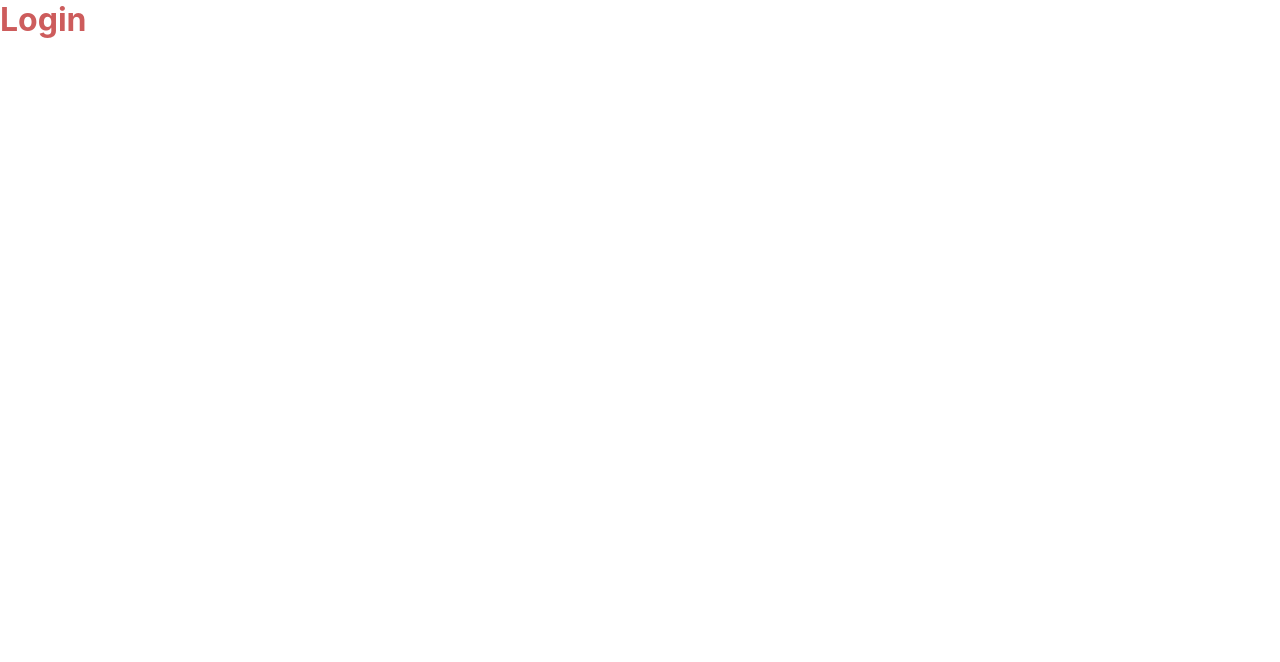
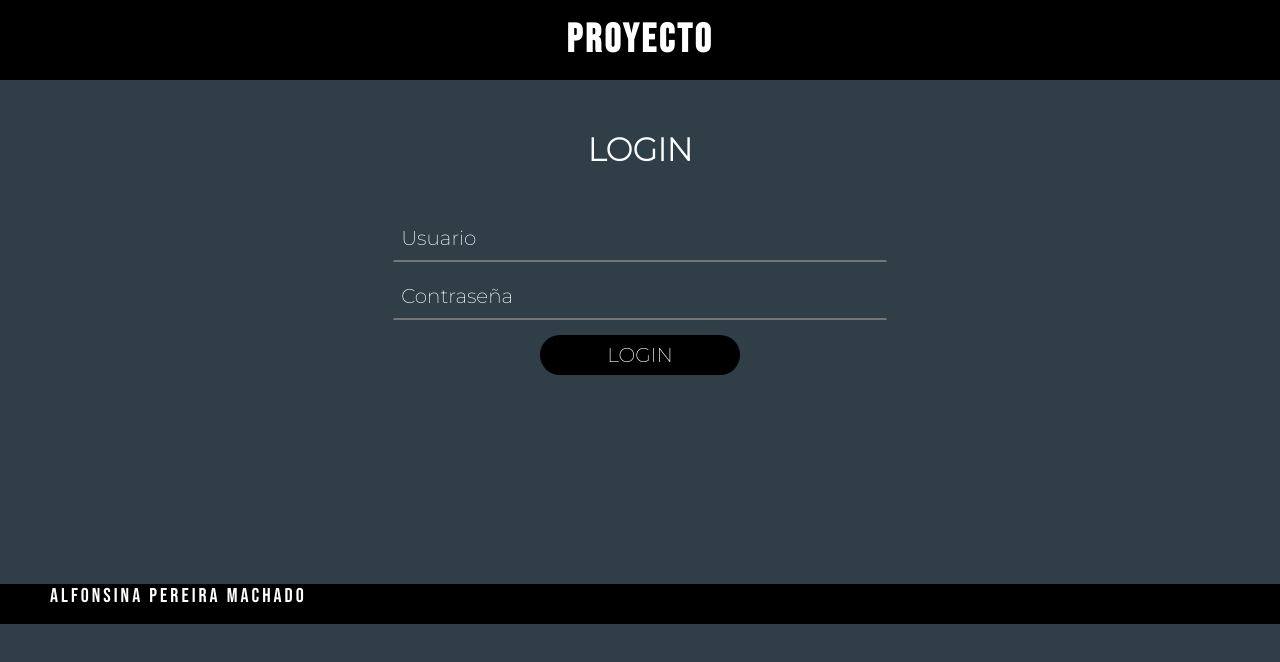
Before and after one commit to Alfonsinapm/taller-Front-End, a React (Create React App) app: page /login in a window 1280 px wide. Shown: the top 662 px of the page. Built offline with nearby package versions, Linux system fonts and the light colour scheme.

Commit message:
se agregan estilos, formularios de registro y login

```diff
--- a/package.json
+++ b/package.json
@@ -8,6 +8,7 @@
     "@testing-library/user-event": "^12.6.3",
     "react": "^17.0.1",
     "react-dom": "^17.0.1",
+    "react-icons": "^4.2.0",
     "react-router-dom": "^5.2.0",
     "react-scripts": "4.0.2",
     "web-vitals": "^1.1.0"
--- a/src/App.js
+++ b/src/App.js
@@ -5,9 +5,13 @@ import Registro from './componentes/Registro/Registro'
 import Login from './componentes/Login/Login'
 import DashboardContainer from './componentes/Dashboard/DashboardContainer'
 import Home from './componentes/general/Home/Home'
+import Header from './componentes/general/Header/Header'
+import Footer from "./componentes/general/Footer/Footer";
+
 function App() {
   return (
     <BrowserRouter>
+    <Header/>
       <Switch>
         <Route exact path="/">
           <Home />
@@ -25,6 +29,7 @@ function App() {
           <Error />
         </Route>
       </Switch>
+      <Footer/>
     </BrowserRouter>
   );
 }
--- a/src/componentes/Login/Login.css
+++ b/src/componentes/Login/Login.css
@@ -1,3 +1,30 @@
 .login-title{
-    color: indianred;
+    color: white;
+    text-transform: uppercase;
+    font-family: 'Montserrat', sans-serif;
+    text-align: center;
+    padding: 50px;
 }
+
+.btn-registro-login{
+    margin-left: auto;
+    margin-right: auto;
+    display: block;
+    width: 200px;
+    height: 40px;
+    border-radius: 20px;
+    background-color: black;
+    border: solid 1px transparent;
+    color: white;
+    font-family: 'Montserrat', sans-serif;
+    font-size: 20px;
+    text-transform: uppercase;
+    transition: all 300ms;
+}
+
+.btn-registro-login:hover{
+    background: rgba(255, 255, 255, 0.096);
+    color: white;
+    border: solid 1px white;
+    font-weight: bold;
+}
--- a/src/componentes/Login/Login.jsx
+++ b/src/componentes/Login/Login.jsx
@@ -3,8 +3,30 @@ import './Login.css'
 import React from 'react'
 
 const Login = () => {
+
+    const manejoLogin = (e) => {
+        e.preventDefault();
+        //fetch("https://randomuser.me/api/?results=20")
+        //     .then(respCompleta => respCompleta.json())
+        //     .then(datos => {
+        //         console.log(datos)
+        //         let mayores40=datos.results.filter((personas)=>personas.dob.age>40)
+        //         console.log(mayores40)
+        //     })
+        //     .catch(e => console.log(e));
+    }
+
     return (
-        <h1 className="login-title">Login</h1>
+        <div>
+            <h1 className="login-title">Login</h1>
+            <div className="form-container">
+                <form onSubmit={manejoLogin} className="registro-form">
+                    <input type="text" className="registro-input" placeholder="Usuario" />
+                    <input type="text" className="registro-input" placeholder="Contraseña" />
+                    <input type="submit" className="btn-registro-login" value="login"/>
+                </form>
+            </div>
+        </div>
     )
 }
 
--- a/src/componentes/Registro/Registro.css
+++ b/src/componentes/Registro/Registro.css
@@ -1,3 +1,47 @@
-.registro-title{
-    color: blueviolet;
+.registro-title {
+    color: white;
+    text-transform: uppercase;
+    font-family: 'Montserrat', sans-serif;
+    text-align: center;
+    padding: 50px;
 }
+
+.form-container {
+    width: 80%;
+    height: 365px;
+    margin-left: auto;
+    margin-right: auto;
+}
+
+.registro-form {
+    width: 80%;
+    margin-left: auto;
+    margin-right: auto;
+}
+
+.registro-input {
+    display: block;
+    width: 60%;
+    height: 40px;
+    margin-left: auto;
+    margin-right: auto;
+    margin-bottom: 15px;
+    background-color: transparent;
+    border-top: solid 1px transparent;
+    border-right: solid 1px transparent;
+    border-left: solid 1px transparent;
+}
+
+::placeholder{
+    font-family: 'Montserrat', sans-serif;
+    font-size: 20px;
+    color: white;
+    padding-left: 7px;
+}
+
+::placeholder:focus{
+    font-family: 'Montserrat', sans-serif;
+    font-size: 20px;
+    color: purple;
+    padding-left: 7px;
+}
--- a/src/componentes/Registro/Registro.jsx
+++ b/src/componentes/Registro/Registro.jsx
@@ -1,9 +1,32 @@
 import './Registro.css'
 
 const Registro = () => {
+
+    const manejoRegistro = (e) => {
+        e.preventDefault();
+        //fetch("https://randomuser.me/api/?results=20")
+        //     .then(respCompleta => respCompleta.json())
+        //     .then(datos => {
+        //         console.log(datos)
+        //         let mayores40=datos.results.filter((personas)=>personas.dob.age>40)
+        //         console.log(mayores40)
+        //     })
+        //     .catch(e => console.log(e));
+    }
+
+
     return (
         <div>
             <h1 className="registro-title">Registro</h1>
+
+            <div className="form-container">
+                <form onSubmit={manejoRegistro} className="registro-form">
+                    <input type="text" className="registro-input" placeholder="Usuario" />
+                    <input type="text" className="registro-input" placeholder="Contraseña" />
+                    <input type="number" className="registro-input" placeholder="Altura" />
+                    <input type="submit" className="btn-registro-login" value="registrarme"/>
+                </form>
+            </div>
         </div>
     )
 }
--- /dev/null
+++ b/src/componentes/general/Footer/Footer.css
@@ -0,0 +1,12 @@
+.footer {
+    height: 40px;
+    background-color: black;
+    color: white;
+    font-family: 'Bebas Neue', cursive;
+    font-size: 20px;
+    letter-spacing: 3px;
+}
+
+.footer-text {
+    margin-left: 50px;
+}
--- /dev/null
+++ b/src/componentes/general/Footer/Footer.jsx
@@ -0,0 +1,11 @@
+import './Footer.css'
+
+const Footer = () => {
+    return (
+        <footer className="footer">
+            <span className="footer-text">Alfonsina Pereira Machado</span>
+        </footer>
+    )
+}
+
+export default Footer
--- /dev/null
+++ b/src/componentes/general/Header/Header.css
@@ -0,0 +1,19 @@
+.header {
+    height: 80px;
+    background-color: black;
+    /*background: radial-gradient(circle, rgba(0, 0, 0, 0.541) 0%, rgba(255, 255, 255, 1) 100%);*/
+    display: flex;
+    align-items: center;
+    justify-content: space-evenly;
+}
+
+.header-logo {
+    text-transform: uppercase;
+    /*color: rgba(0, 0, 0, 0.383);*/
+    color: white;
+    font-family: 'Bebas Neue', cursive;
+    font-size: 40px;
+    letter-spacing: 3px;
+    font-weight: bold;
+    cursor: pointer;
+}
--- /dev/null
+++ b/src/componentes/general/Header/Header.jsx
@@ -0,0 +1,17 @@
+import './Header.css'
+import { useHistory } from 'react-router-dom';
+
+const Header = () => {
+    const history = useHistory();
+    const pushHome = () => {
+        history.push('/');
+    }
+
+    return (
+        <header className="header">
+            <span className="header-logo" onClick={pushHome}>proyecto</span>
+        </header>
+    )
+}
+
+export default Header
--- a/src/componentes/general/Home/Home.css
+++ b/src/componentes/general/Home/Home.css
@@ -1,3 +1,45 @@
 .Home-title{
-    color: dodgerblue;
+    text-align: center;
+    color: rgba(0, 0, 0, 0.52);
+    padding: 50px;
+    text-transform: uppercase;
+    font-family: 'Montserrat', sans-serif;
 }
+.home{
+    margin-top: 40px;
+    height: 465px;
+    width: 50%;
+    margin-left: auto;
+    margin-right: auto;
+    text-align: center;
+}
+.home-container{
+    display: flex;
+    justify-content: space-evenly;
+
+}
+
+.home-button{
+    width: 40%;
+    height: 50px;
+    text-transform: uppercase;
+    font-family: 'Montserrat', sans-serif;
+    font-size: 20px;
+    color: rgb(207, 203, 203);
+    font-weight: bold;
+    border: solid 2px rgb(173, 173, 173);
+    background-color: #2f3e47;
+    transition: all 300ms;
+    border-radius: 30px;
+
+}
+
+.home-button:hover{
+    background-color: rgba(0, 0, 0, 0.52);
+    color: white;
+    border: solid 2px black;
+}
+
+body{
+    background-color: #2f3e47;
+}
--- a/src/componentes/general/Home/Home.jsx
+++ b/src/componentes/general/Home/Home.jsx
@@ -1,24 +1,25 @@
 import './Home.css'
-import {useHistory} from 'react-router-dom';
+import { useHistory } from 'react-router-dom';
 
 const Home = () => {
     const history = useHistory();
 
 
-    const handlePushRegistro =()=>{
+    const handlePushRegistro = () => {
         history.push('/registro');
     }
-    const handlePushLogin =()=>{
+    const handlePushLogin = () => {
         history.push('/login');
     }
 
     return (
-        <>
-        <h1 className="Home-title">Inicio</h1>
-
-        <input type="button" onClick={handlePushRegistro} value="registro"/>
-        <input type="button" onClick={handlePushLogin} value="login"/>
-        </>
+        <div className="home">
+            <h1 className="Home-title">Inicio</h1>
+            <div className="home-container">
+                <input type="button" className="home-button" onClick={handlePushRegistro} value="registro" />
+                <input type="button" className="home-button" onClick={handlePushLogin} value="login" />
+            </div>
+        </div>
     )
 }
 
```
Also changed, not shown: 1 other file (tests, documents, lock files or other folders).
